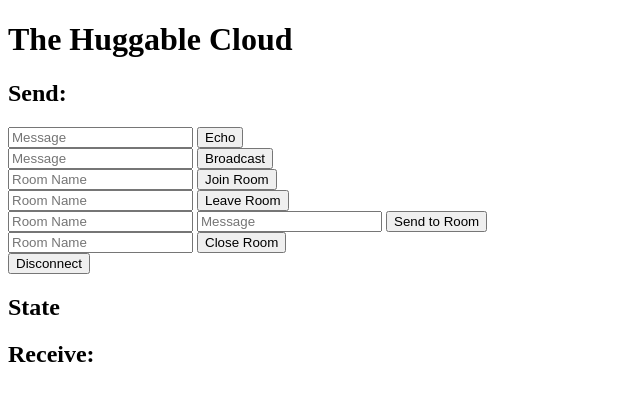
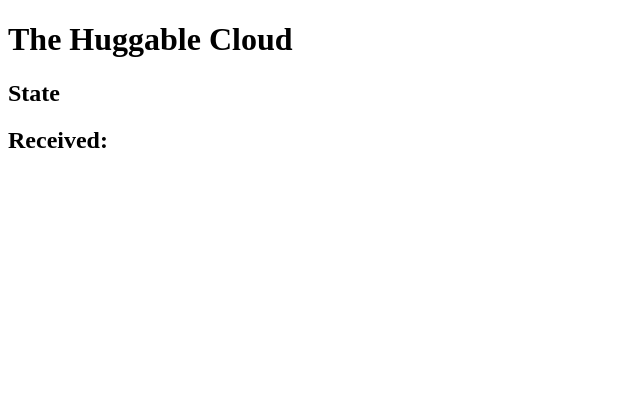
Before and after one commit to timmyreilly/HuggableCloudWebsite, a Flask app: page / in a window 1280 px wide. Shown: the top 401 px of the page, without its empty margins (0-640 px from the left). Run offline with Flask 2, Linux system fonts and the light colour scheme; some libraries are stand-ins or nearby versions.

Commit message:
continued cleanup

```diff
--- a/templates/index.html
+++ b/templates/index.html
@@ -31,30 +31,6 @@
 
             // handlers for the different forms in the page
             // these send data to the server in a variety of ways
-            $('form#emit').submit(function(event) {
-                socket.emit('my event', {data: $('#emit_data').val()});
-                return false;
-            });
-            $('form#broadcast').submit(function(event) {
-                socket.emit('my broadcast event', {data: $('#broadcast_data').val()});
-                return false;
-            });
-            $('form#join').submit(function(event) {
-                socket.emit('join', {room: $('#join_room').val()});
-                return false;
-            });
-            $('form#leave').submit(function(event) {
-                socket.emit('leave', {room: $('#leave_room').val()});
-                return false;
-            });
-            $('form#send_room').submit(function(event) {
-                socket.emit('my room event', {room: $('#room_name').val(), data: $('#room_data').val()});
-                return false;
-            });
-            $('form#close').submit(function(event) {
-                socket.emit('close room', {room: $('#close_room').val()});
-                return false;
-            });
             $('form#disconnect').submit(function(event) {
                 socket.emit('disconnect request');
                 return false;
@@ -64,41 +40,18 @@
 </head>
 <body>
     <h1>The Huggable Cloud</h1>
-    <h2>Send:</h2>
-    <form id="emit" method="POST" action='#'>
-        <input type="text" name="emit_data" id="emit_data" placeholder="Message">
-        <input type="submit" value="Echo">
-    </form>
-    <form id="broadcast" method="POST" action='#'>
-        <input type="text" name="broadcast_data" id="broadcast_data" placeholder="Message">
-        <input type="submit" value="Broadcast">
-    </form>
-    <form id="join" method="POST" action='#'>
-        <input type="text" name="join_room" id="join_room" placeholder="Room Name">
-        <input type="submit" value="Join Room">
-    </form>
-    <form id="leave" method="POST" action='#'>
-        <input type="text" name="leave_room" id="leave_room" placeholder="Room Name">
-        <input type="submit" value="Leave Room">
-    </form>
-    <form id="send_room" method="POST" action='#'>
-        <input type="text" name="room_name" id="room_name" placeholder="Room Name">
-        <input type="text" name="room_data" id="room_data" placeholder="Message">
-        <input type="submit" value="Send to Room">
-    </form>
-    <form id="close" method="POST" action="#">
-        <input type="text" name="close_room" id="close_room" placeholder="Room Name">
-        <input type="submit" value="Close Room">
-    </form>
-    <form id="disconnect" method="POST" action="#">
-        <input type="submit" value="Disconnect">
-    </form>
-    <h2>State</h2>
+        <h2>State</h2>
     <div id='s'></div>
 
-    <div id="state"></div>
 
-    <h2>Receive:</h2>
+
+    <h2>Received:</h2>
     <div id="log"></div>
 </body>
+<footer>
+    <div id="state"></div>
+    <!--<form id="disconnect" method="POST" action="#">
+        <input type="submit" value="Disconnect">
+    </form>-->
+</footer>
 </html>
```
